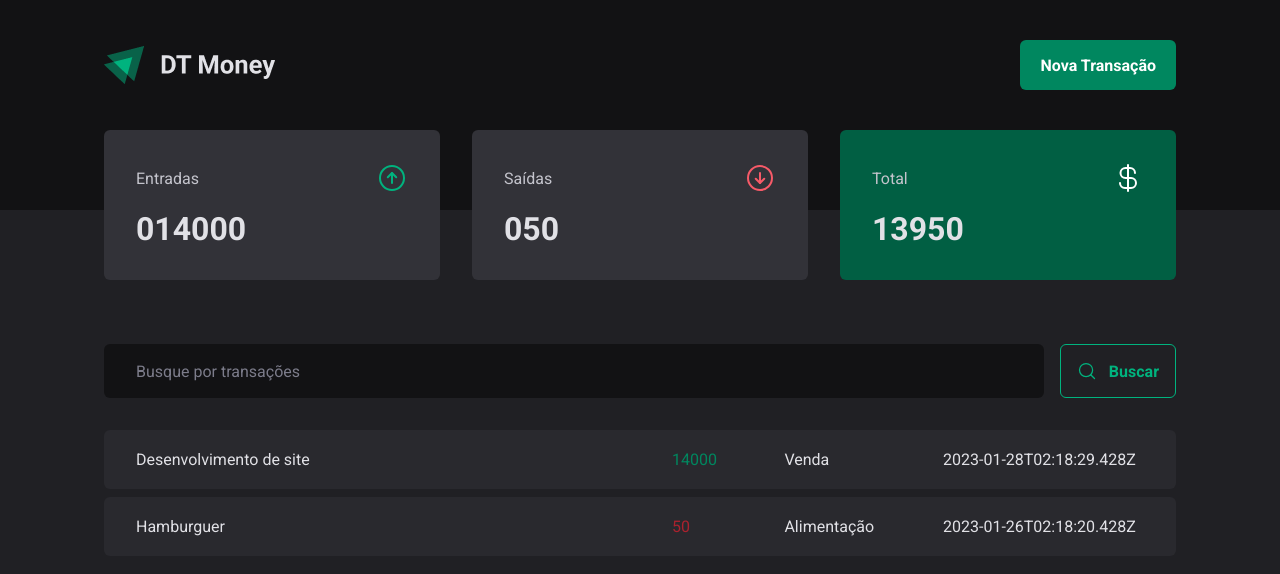
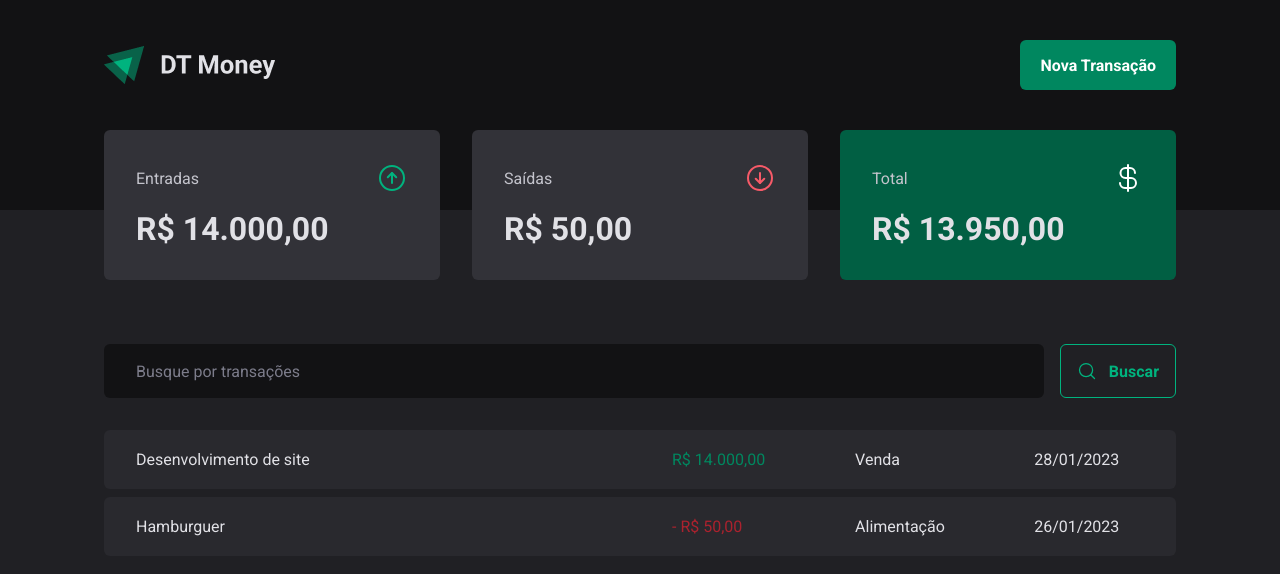
Before and after one commit to Gustavo-Orlandini/DTmoney-Rocketseat, a React (Vite) app: page / in a window 1280 px wide. Shown: the top 574 px of the page. Built offline with nearby package versions, Linux system fonts and the light colour scheme; data requests are answered from the project's data file.

Commit message:
Functions to format price and date

```diff
--- /dev/null
+++ b/src/Utils/formatter.ts
@@ -0,0 +1,6 @@
+export const dateFormatter = new Intl.DateTimeFormat('pt-BR')
+
+export const priceFormatter = new Intl.NumberFormat('pt-BR', {
+    style: 'currency',
+    currency: 'BRL',
+});
--- a/src/components/Header/Summary/index.tsx
+++ b/src/components/Header/Summary/index.tsx
@@ -2,6 +2,7 @@
 import { TransactionsContext } from '../../../Contexts/TransactionsContext'
 import { useContext } from 'react';
 import styles from './summary.module.css'
+import { priceFormatter } from '../../../Utils/formatter';
 
 
 export function Summary() {
@@ -30,7 +31,7 @@
                     <ArrowCircleUp size={32} color='#00b37e' />
                 </header>
 
-                <strong>{sumary.income}</strong>
+                <strong>{priceFormatter.format(sumary.income)}</strong>
             </div>
 
             <div className={styles.SummaryCard}>
@@ -40,7 +41,7 @@
                     <ArrowCircleDown size={32} color='#f75a68' />
                 </header>
 
-                <strong>{sumary.outcome}</strong>
+                <strong>{priceFormatter.format(sumary.outcome)}</strong>
             </div>
 
             <div className={styles.SummaryCard}>
@@ -50,7 +51,7 @@
                     <CurrencyDollar size={32} color='#fff' />
                 </header>
 
-                <strong>{sumary.total}</strong>
+                <strong>{priceFormatter.format(sumary.total)}</strong>
             </div>
 
         </div>
--- a/src/pages/transactions/index.tsx
+++ b/src/pages/transactions/index.tsx
@@ -3,6 +3,7 @@
 import { Summary } from '../../components/Header/Summary'
 import { SearchForm } from '../../components/SearchForm'
 import { TransactionsContext } from '../../Contexts/TransactionsContext'
+import { dateFormatter, priceFormatter } from '../../Utils/formatter'
 import styles from './transactions.module.css'
 
 
@@ -25,9 +26,12 @@
                             return (
                                 <tr key={transaction.id}>
                                     <td width={'50%'} >{transaction.description}</td>
-                                    <td style={transaction.type === 'income' ? { color: 'var(--green-500)' } : { color: 'var(--red-500)' }} >{transaction.price}</td>
+                                    <td style={transaction.type === 'income' ? { color: 'var(--green-500)' } : { color: 'var(--red-500)' }} >
+                                        {transaction.type === 'outcome' && '- '}
+                                        {priceFormatter.format(transaction.price)}
+                                    </td>
                                     <td>{transaction.category}</td>
-                                    <td>{transaction.createdAt}</td>
+                                    <td>{dateFormatter.format(new Date(transaction.createdAt))}</td>
                                 </tr>
                             )
                         })}
```
